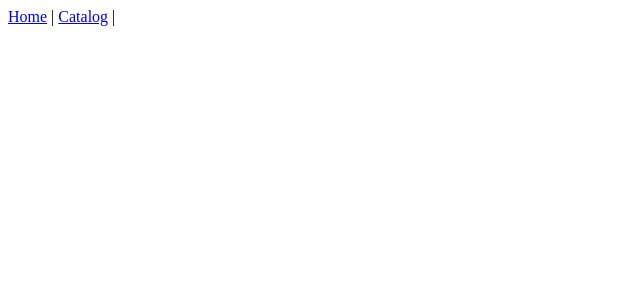
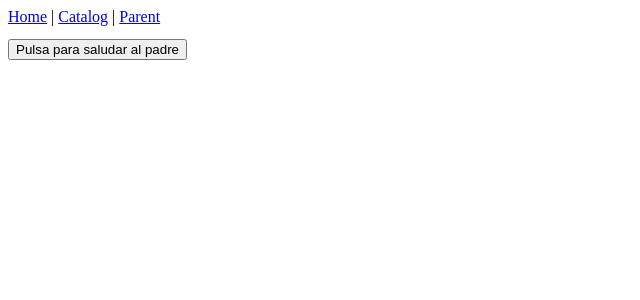
Before and after one commit to edumoro412/ejerciciosAlebat, a Vue app in the folder vue/vue-project/: page /parent in a window 1280 px wide. Before the commit this address had no page. Shown: the top 300 px of the page, without its empty margins (0-640 px from the left). Built offline with nearby package versions, Linux system fonts and the light colour scheme; the HTML template or start-up script is replaced by a standard one.

Commit message:
eight excercise done

```diff
--- a/vue/vue-project/src/App.vue
+++ b/vue/vue-project/src/App.vue
@@ -6,6 +6,7 @@ import { RouterLink, RouterView } from 'vue-router'
   <header>
     <div class="wrapper">
       <RouterLink to="/">Home</RouterLink> | <RouterLink to="/catalog">Catalog</RouterLink> |
+      <RouterLink to="/parent">Parent</RouterLink>
     </div>
     <RouterView />
   </header>
--- /dev/null
+++ b/vue/vue-project/src/components/ChildComponent.vue
@@ -0,0 +1,18 @@
+<script setup lang="ts">
+const emit = defineEmits(['parent-greet'])
+
+const sendGreet = () => {
+  emit('parent-greet', 'Hola, componente padre')
+}
+</script>
+<template>
+  <div>
+    <button class="child-button" @click="sendGreet">Pulsa para saludar al padre</button>
+  </div>
+</template>
+
+<style scoped>
+.child-button {
+  margin-top: 1em;
+}
+</style>
--- /dev/null
+++ b/vue/vue-project/src/components/ParentComponent.vue
@@ -0,0 +1,17 @@
+<script setup lang="ts">
+import ChildComponent from './ChildComponent.vue'
+import { ref } from 'vue'
+
+const childMessage = ref('')
+const receiveGreet = (mensaje: string) => {
+  childMessage.value = mensaje
+}
+</script>
+<template>
+  <div>
+    <ChildComponent @parent-greet="receiveGreet" />
+    <p v-if="childMessage">{{ childMessage }}</p>
+  </div>
+</template>
+
+<style scoped></style>
--- a/vue/vue-project/src/router.ts
+++ b/vue/vue-project/src/router.ts
@@ -1,9 +1,11 @@
 import { createRouter, createWebHistory } from 'vue-router'
 import CatalogPage from './view/CatalogPage.vue'
 import HomePage from './view/HomePage.vue'
+import ParentPage from './view/ParentPage.vue'
 const routes = [
   { path: '/catalog', name: 'catalog', component: CatalogPage },
   { path: '/', name: 'home', component: HomePage },
+  { path: '/parent', name: 'parent', component: ParentPage },
 ]
 
 const router = createRouter({
--- /dev/null
+++ b/vue/vue-project/src/view/ParentPage.vue
@@ -0,0 +1,10 @@
+<script lang="ts" setup>
+import ParentComponent from '@/components/ParentComponent.vue'
+</script>
+<template>
+  <div>
+    <ParentComponent />
+  </div>
+</template>
+
+<style scoped></style>
```
